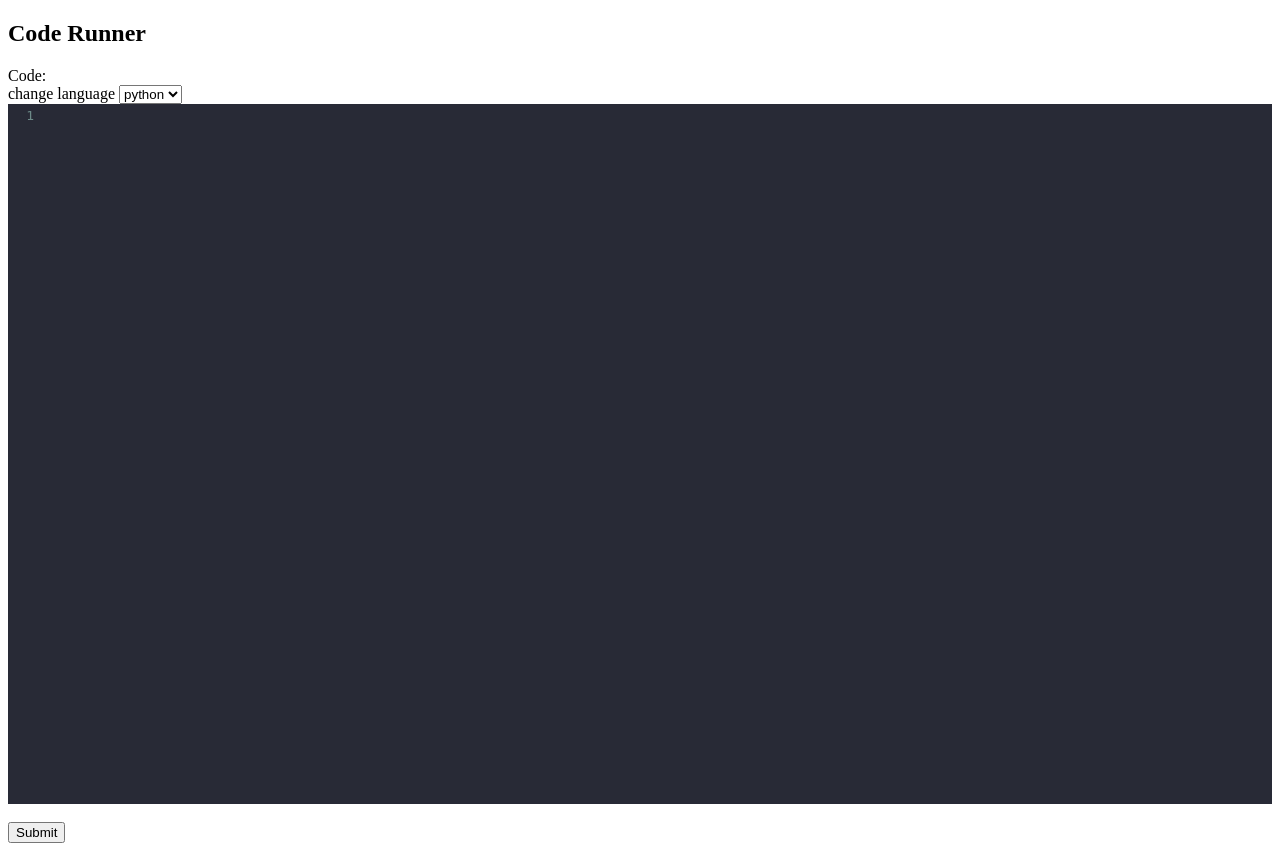
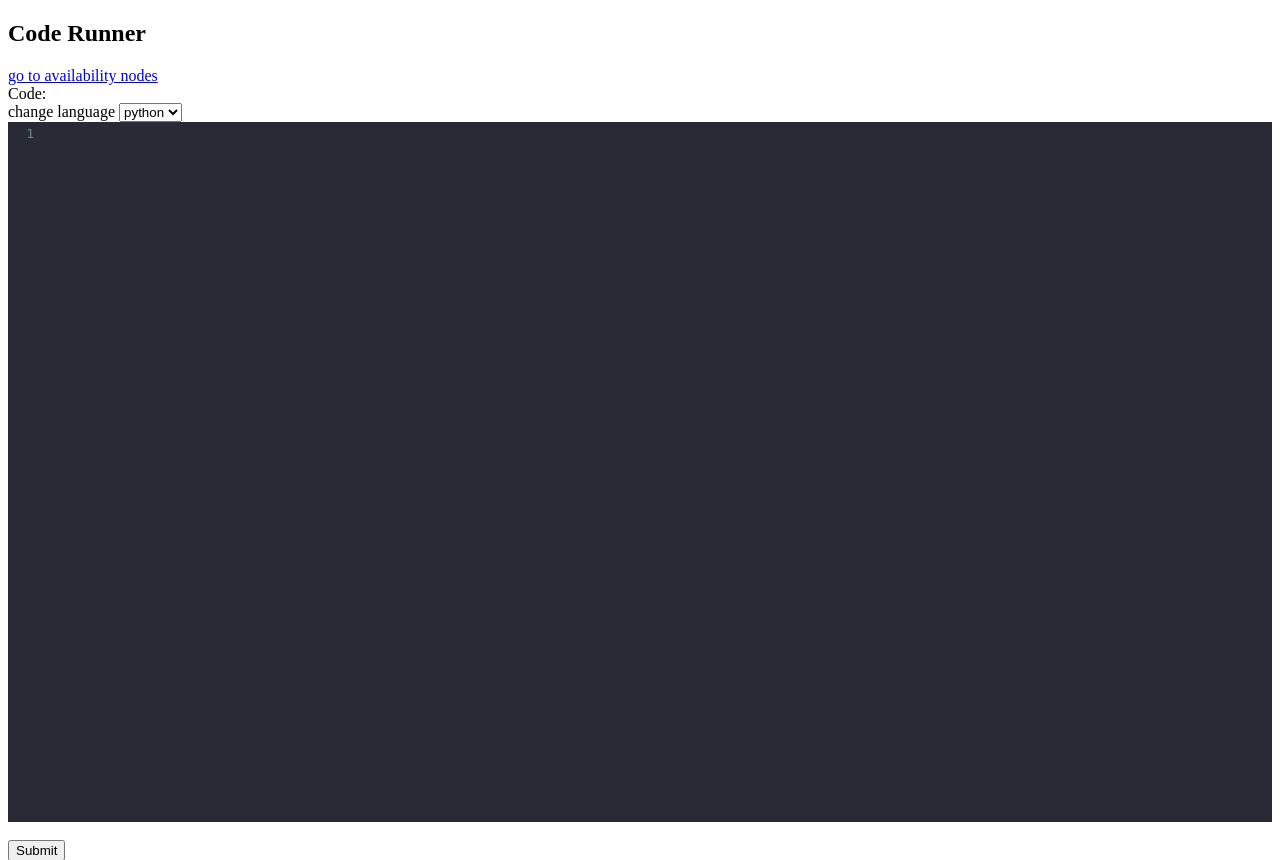
Before and after one commit to hedass/socket-programming-jarkom-2020, a Flask app: page / in a window 1280 px wide. Shown: the top 860 px of the page. Run offline with Flask 2, Linux system fonts and the light colour scheme; some libraries are stand-ins or nearby versions.

Commit message:
add availability node anchor href

```diff
--- a/nodes/client/templates/index.html
+++ b/nodes/client/templates/index.html
@@ -24,6 +24,7 @@
 <body>
 
   <h2>Code Runner</h2>
+  <a href="/availability">go to availability nodes</a>
   <form method="post" id='form-code' enctype="multipart/form-data">
     <label for="code">Code:</label><br>
     <label for="language">change language</label>
```
